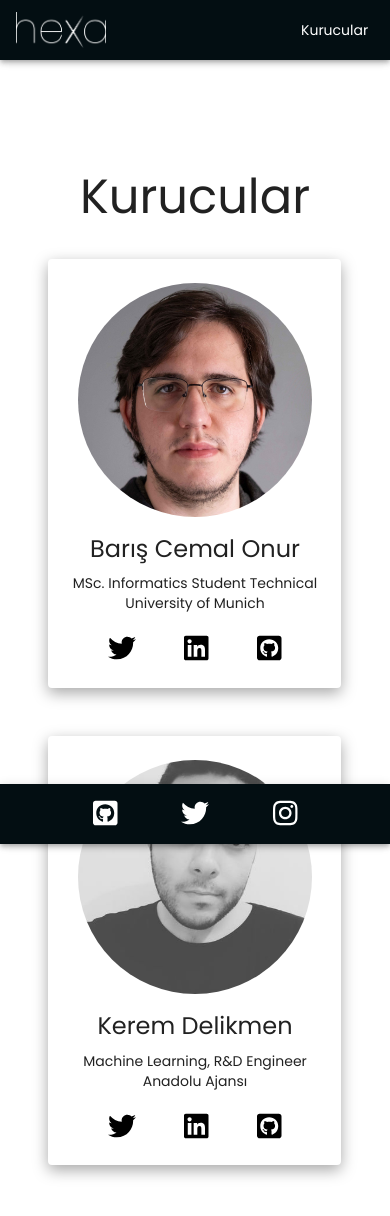
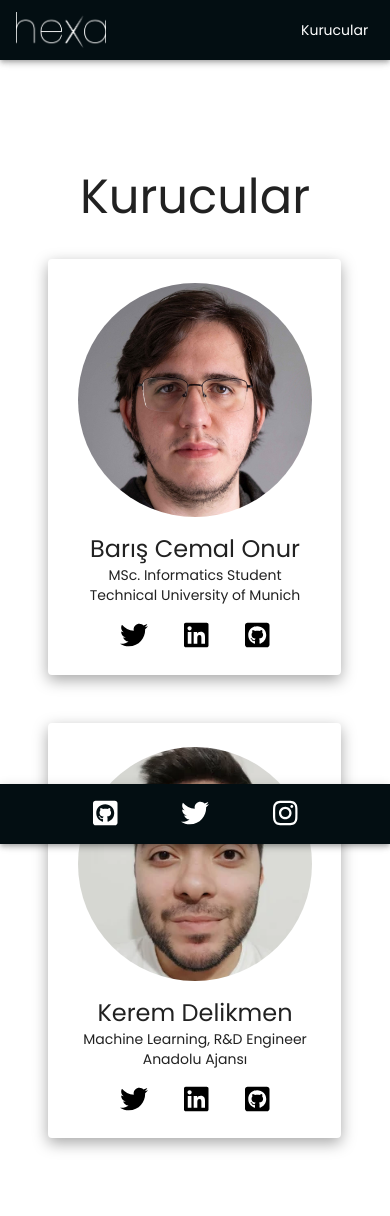
Before and after one commit to hexacommunity/hexa-official-web, a React (Create React App) app: page /team in a window 390 px wide. Shown: the top 1216 px of the page. Built offline with nearby package versions, Linux system fonts and the light colour scheme.

Commit message:
update kerem_pp

```diff
--- a/src/components/team/TeamCard.jsx
+++ b/src/components/team/TeamCard.jsx
@@ -50,14 +50,11 @@ const useStyles = makeStyles((theme) => ({
     paddingRight: 24,
   },
   socialLinkItem: {
-    margin: "0 24px",
+    margin: "0 18px",
     transition: "transform 250ms",
     "&:hover": {
       transform: "translateY(-2px)",
     },
-  },
-  mobilLinkItem: {
-    margin: "0 10px",
   },
   icon: {
     color: "#000",
@@ -89,12 +86,9 @@ export const TeamCard = (props) => {
         image={props.imageSrc}
       />
       <CardContent className={classes.content}>
-        <Typography variant="h5" gutterBottom>
-          {props.person.name}
-        </Typography>
-        <Typography variant="body2" gutterBottom>
-          {props.person.title}
-        </Typography>
+        <Typography variant="h5">{props.person.name}</Typography>
+        <Typography variant="body2">{props.person.title}</Typography>
+        <Typography variant="body2">{props.person.at}</Typography>
       </CardContent>
       <Box className={classes.socialMediaPanel}>
         <Grid container direction="row" className={classes.iconGrid}>
--- a/src/components/team/TeamMembers.jsx
+++ b/src/components/team/TeamMembers.jsx
@@ -1,31 +1,31 @@
-import React from 'react';
-import { makeStyles, Container, Grid, Typography } from '@material-ui/core';
-import { TeamCard } from './TeamCard';
-import team from '../../constants/team.json';
-import baris_pp from '../../styles/images/baris_pp.jpeg';
-import kerem_pp from '../../styles/images/kerem_pp.jpeg';
+import React from "react";
+import { makeStyles, Container, Grid, Typography } from "@material-ui/core";
+import { TeamCard } from "./TeamCard";
+import team from "../../constants/team.json";
+import baris_pp from "../../styles/images/baris_pp.jpeg";
+import kerem_pp from "../../styles/images/kerem_pp.jpg";
 
 const useStyles = makeStyles((theme) => ({
   teamMembersContainer: {
-    display: 'flex',
-    flexDirection: 'column',
-    alignItems: 'center',
-    justifyContent: 'center',
-    marginTop: '13vh',
-    [theme.breakpoints.down('sm')]: {
-      marginTop: '20vh',
-      marginBottom: '15vh'
-    }
+    display: "flex",
+    flexDirection: "column",
+    alignItems: "center",
+    justifyContent: "center",
+    marginTop: "13vh",
+    [theme.breakpoints.down("sm")]: {
+      marginTop: "20vh",
+      marginBottom: "15vh",
+    },
   },
   teamMemberCardsPanel: {
-    heigth: '100%',
-    alignContent: 'center',
-    justifyContent: 'center',
-    alignItems: 'center'
+    heigth: "100%",
+    alignContent: "center",
+    justifyContent: "center",
+    alignItems: "center",
   },
   title: {
-    marginBottom: '4vh'
-  }
+    marginBottom: "4vh",
+  },
 }));
 
 export const TeamMembers = () => {
--- a/src/constants/team.json
+++ b/src/constants/team.json
@@ -1,16 +1,20 @@
 [
   {
     "name": "Barış Cemal Onur",
-    "title": "MSc. Informatics Student Technical University of Munich",
+    "title": "MSc. Informatics Student",
+    "at": " Technical University of Munich",
     "links": [
       { "twitter": "https://twitter.com/bariscemalonur_" },
-      { "linkedin": "https://linkedin.com/in/bar%C4%B1%C5%9F-cemal-onur-714448138" },
+      {
+        "linkedin": "https://linkedin.com/in/bar%C4%B1%C5%9F-cemal-onur-714448138"
+      },
       { "github": "{https://github.com/barisconur" }
     ]
   },
   {
     "name": "Kerem Delikmen",
-    "title": "Machine Learning, R&D Engineer Anadolu Ajansı",
+    "title": "Machine Learning, R&D Engineer",
+    "at": " Anadolu Ajansı",
     "links": [
       { "twitter": "https://twitter.com/KDlkmn" },
       { "linkedin": "https://www.linkedin.com/in/kerem-delikmen/" },
```
Also changed, not shown: src/styles/images/kerem_pp.jpeg (deleted), src/styles/images/kerem_pp.jpg (added).
